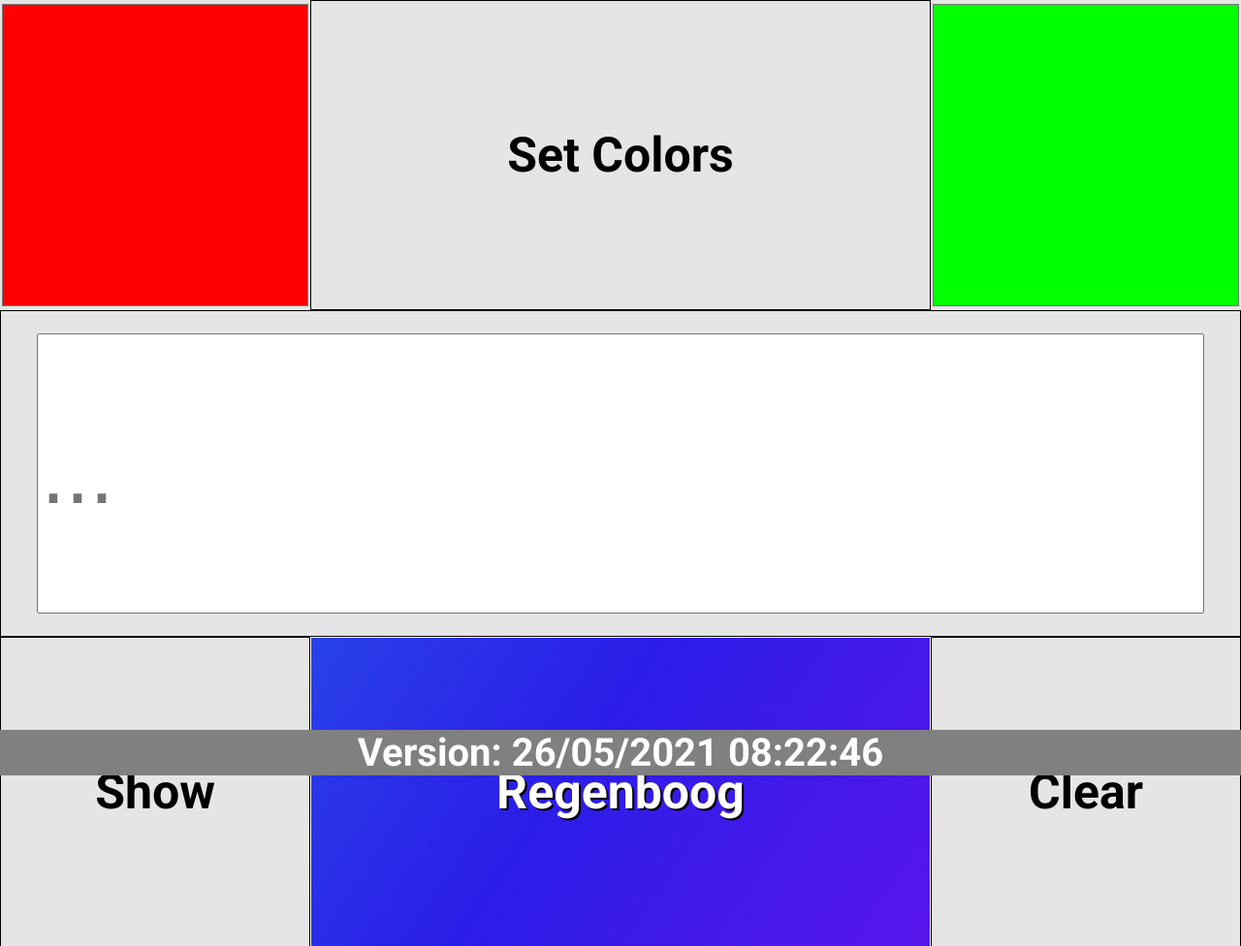
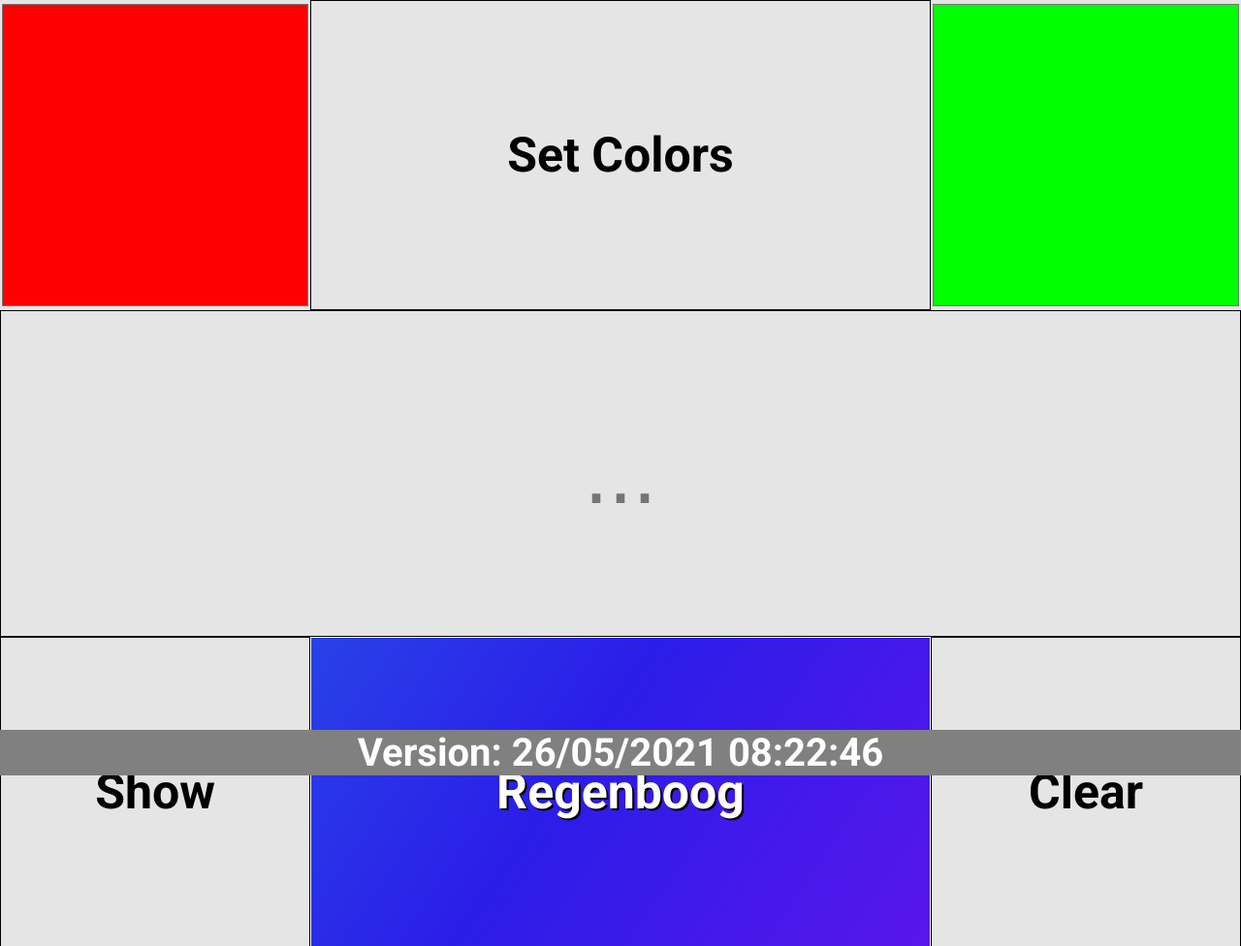
Before and after one commit to STulling/Biermuur, a Flask app: page / in a window 1280 px wide. Shown: the top 976 px of the page at 97% size. Run offline with Flask 2, Linux system fonts and the light colour scheme.

Commit message:
Better input css

```diff
--- a/static/style.css
+++ b/static/style.css
@@ -102,7 +102,10 @@ body {
 }
 
 input[type="input"] {
-    font-size: 90px
+    font-size: 90px;
+    background-color: rgba(0,0,0,0);
+    border-width: 0px;
+    text-align: center;
 }
 
 input[type="color"] {
--- a/templates/index.html
+++ b/templates/index.html
@@ -3,7 +3,7 @@
     <head>
         <link rel="preconnect" href="https://fonts.gstatic.com">
         <link href="https://fonts.googleapis.com/css2?family=Roboto:wght@700&display=swap" rel="stylesheet">
-        <link rel="stylesheet" href="static/style.css?v=1.0.2">
+        <link rel="stylesheet" href="static/style.css?v=1.0.3">
     </head>
     <body>
         <form class="grid" action="/" method="post">
```
